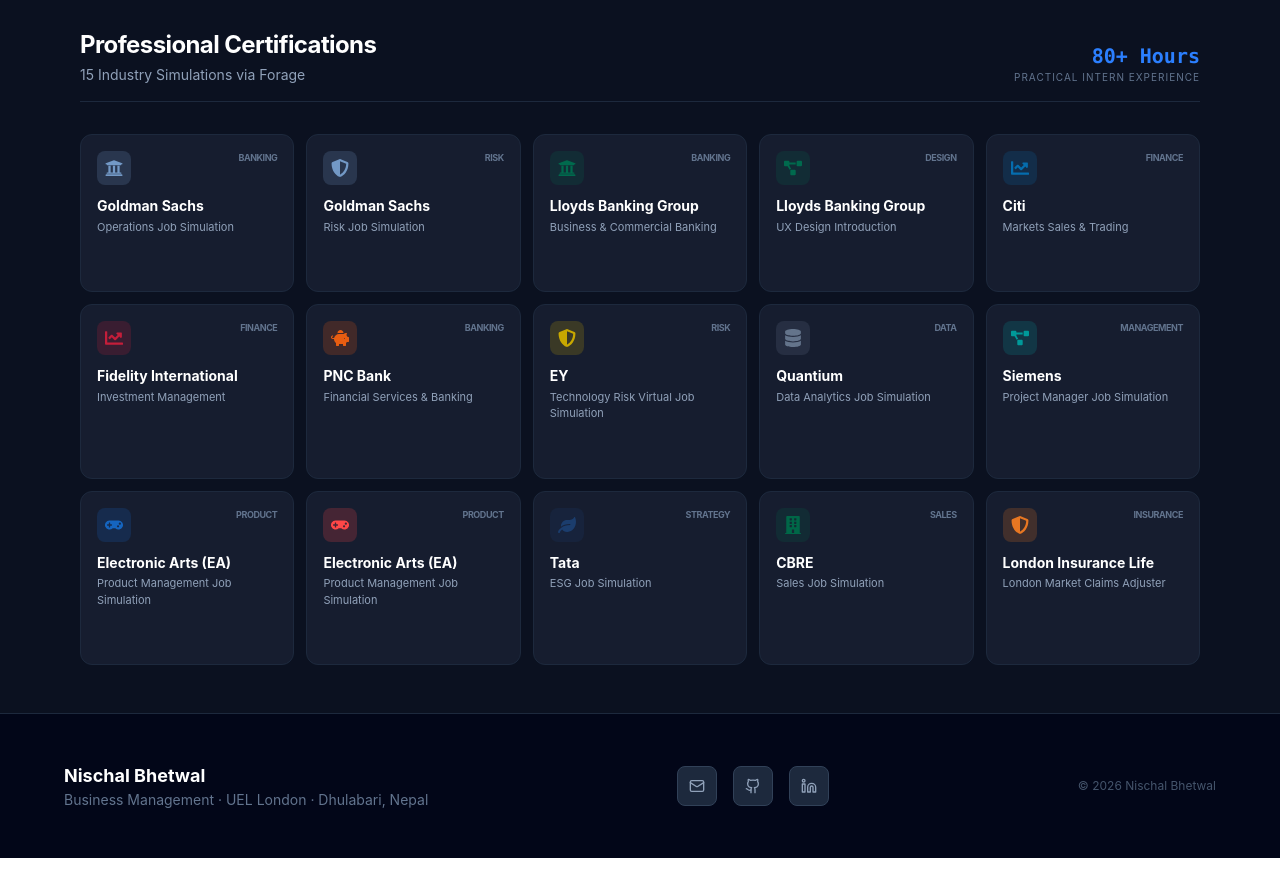
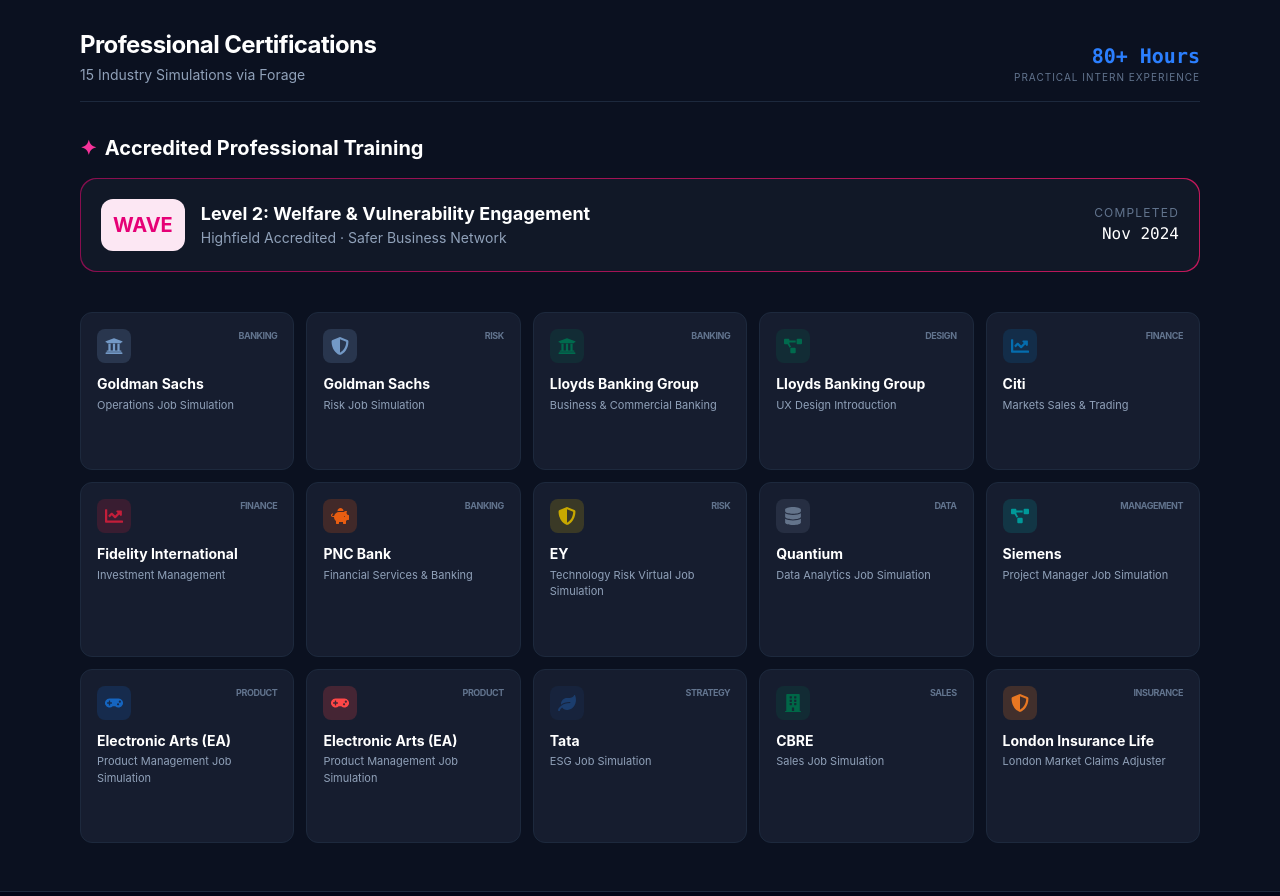
Before and after one commit to ronaldoseven53-dot/my-portfolio, a React (Vite) app: page / in a window 1280 px wide. Shown: the part 3040-3936 px from the top of the page. Before the commit the page ends 3898 px from the top, so only its background shows below. Built offline with nearby package versions, Linux system fonts and the light colour scheme.

Commit message:
Add WAVE Level 2 accredited training card to Certifications

```diff
--- a/src/App.jsx
+++ b/src/App.jsx
@@ -385,6 +385,39 @@
             </div>
           </div>
 
+          {/* Accredited Training — WAVE */}
+          <div className="mb-10">
+            <h3 className="text-xl font-bold text-white mb-4 flex items-center gap-2">
+              <span className="text-pink-500">✦</span> Accredited Professional Training
+            </h3>
+            <a
+              href="/wave-certificate.jpg"
+              target="_blank"
+              rel="noreferrer"
+              className="block bg-gradient-to-r from-[#880E4F] to-[#C2185B] p-[1px] rounded-2xl hover:opacity-90 transition-opacity"
+            >
+              <div className="bg-[#111827] p-5 rounded-2xl flex items-center justify-between">
+                <div className="flex items-center gap-4">
+                  <div className="bg-pink-100 p-3 rounded-xl text-pink-600 font-bold text-xl shrink-0">
+                    WAVE
+                  </div>
+                  <div>
+                    <h4 className="text-white font-bold text-base md:text-lg leading-tight">
+                      Level 2: Welfare &amp; Vulnerability Engagement
+                    </h4>
+                    <p className="text-slate-400 text-sm mt-0.5">
+                      Highfield Accredited · Safer Business Network
+                    </p>
+                  </div>
+                </div>
+                <div className="hidden md:block text-right shrink-0 ml-6">
+                  <span className="text-xs text-slate-500 block uppercase tracking-widest">Completed</span>
+                  <span className="text-white font-mono">Nov 2024</span>
+                </div>
+              </div>
+            </a>
+          </div>
+
           {/* Compact 5-column grid */}
           <div className="grid grid-cols-2 md:grid-cols-3 lg:grid-cols-5 gap-3">
             {certifications.map((cert, i) => (
```
